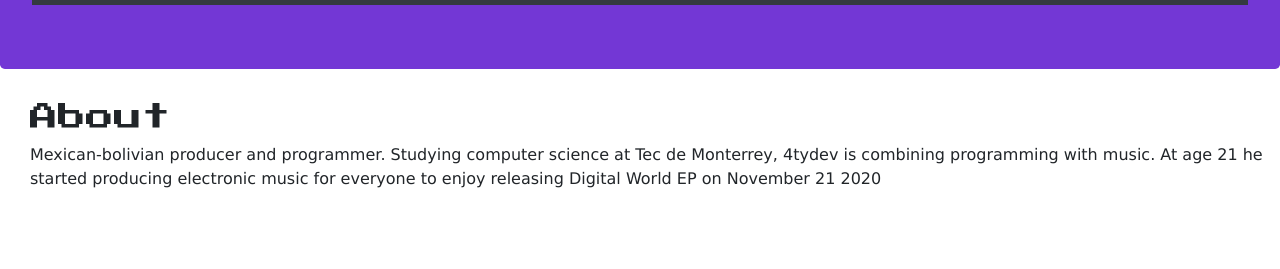
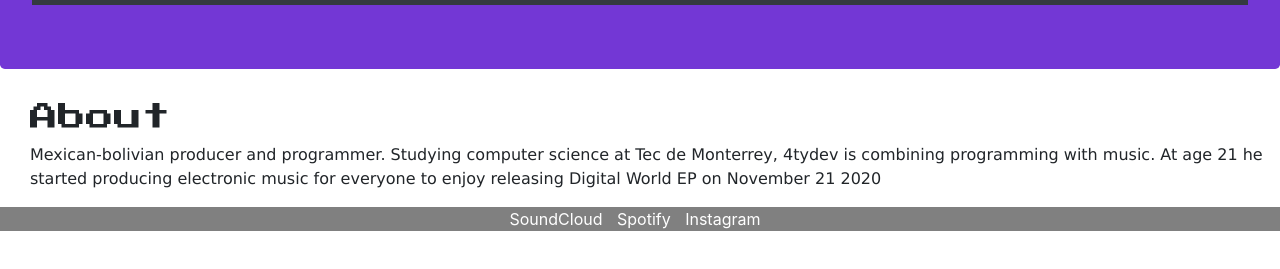
Before and after one commit to 4tydev/4tydev.github.io, a plain HTML site: page index.html in a window 1280 px wide. Shown: the part 531-800 px from the top of the page. Drawn offline with nearby package versions, Linux system fonts and the light colour scheme.

Commit message:
Adding footer and styles

```diff
--- a/css/stylesheet.css
+++ b/css/stylesheet.css
@@ -25,3 +25,12 @@ main h3{
 body{
     margin: 30px 0px;
 }
+footer{
+    text-align: center;
+    background-color: gray;
+}
+
+footer a{
+    margin-right: 10px;
+    color: white;
+}
--- a/index.html
+++ b/index.html
@@ -39,5 +39,11 @@
             </p>
         </main>
 
+        <footer>
+            <a href="https://www.soundcloud.com/4tydev">SoundCloud </a>
+            <a href="https://open.spotify.com/artist/2rovx7b8l5rvIseD0PmZ4V?si=uTZKrA7nREanEbJIKTjAFA">Spotify </a>
+            <a href="https://www.instagram.com/4tydev">Instagram</a>
+        </footer>
+
     </body>
 </html>
```
